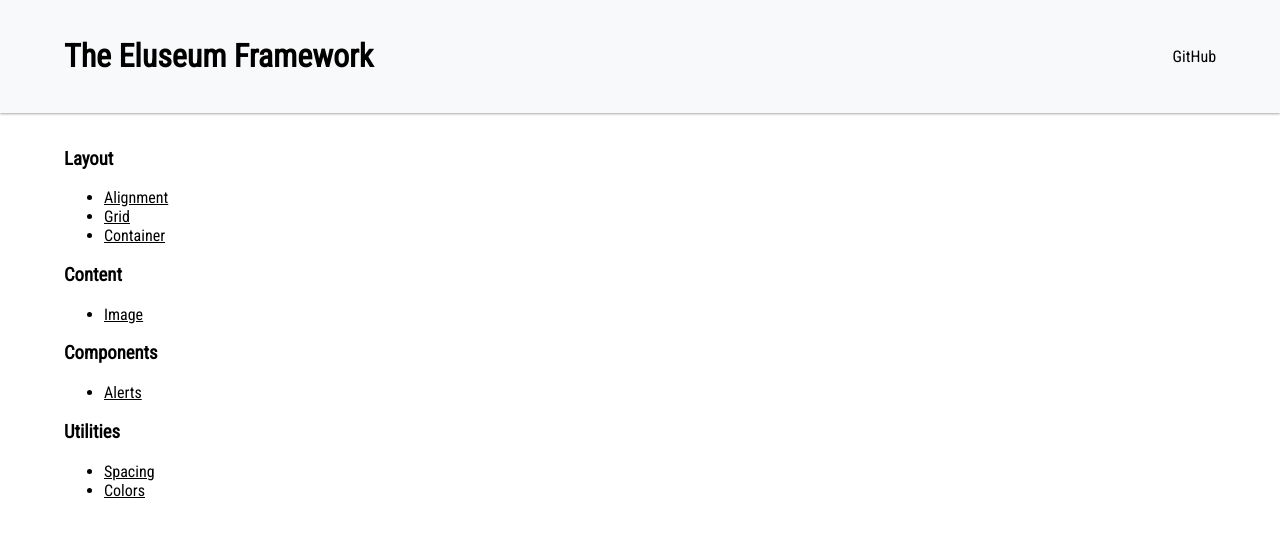
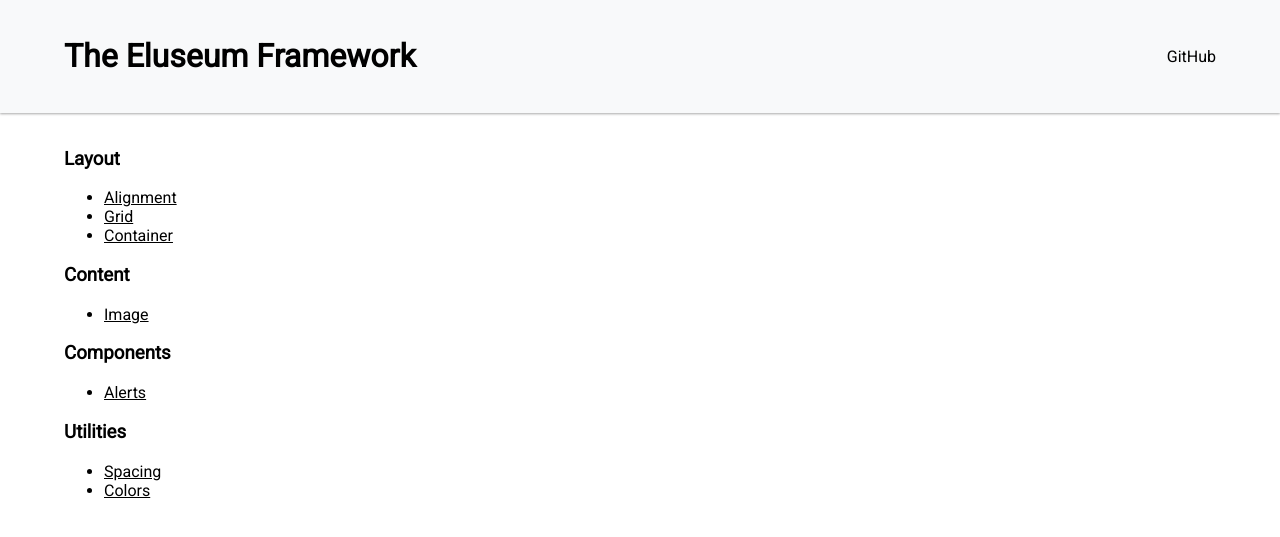
Before and after one commit to pojntfx/framework, a Jekyll site: the page built from index.html, in a window 1280 px wide. Shown: the top 537 px of the page. Built offline with Jekyll 4.4.1, drawn with Linux system fonts in a browser that asks for light colours.

Commit message:
Use default Roboto font

```diff
--- a/_layouts/default.html
+++ b/_layouts/default.html
@@ -12,8 +12,7 @@
   <link rel="stylesheet" href="{{ site.baseurl }}/css/main.css">
 
   <!-- Google fonts -->
-  <link href="https://fonts.googleapis.com/css?family=Roboto+Condensed" rel="stylesheet">
-
+  <link href="https://fonts.googleapis.com/css?family=Roboto" rel="stylesheet">
 </head>
 
 <body>
--- a/_layouts/home.html
+++ b/_layouts/home.html
@@ -12,8 +12,7 @@
   <link rel="stylesheet" href="{{ site.baseurl }}/css/main.css">
 
   <!-- Google fonts -->
-  <link href="https://fonts.googleapis.com/css?family=Roboto+Condensed" rel="stylesheet">
-
+  <link href="https://fonts.googleapis.com/css?family=Roboto" rel="stylesheet">
 </head>
 
 <body>
--- a/css/content/typography.css
+++ b/css/content/typography.css
@@ -3,5 +3,5 @@
 /* Use the Roboto font */
 
 body {
-  font-family: 'Roboto Condensed', sans-serif;
+  font-family: 'Roboto', sans-serif;
 }
```
